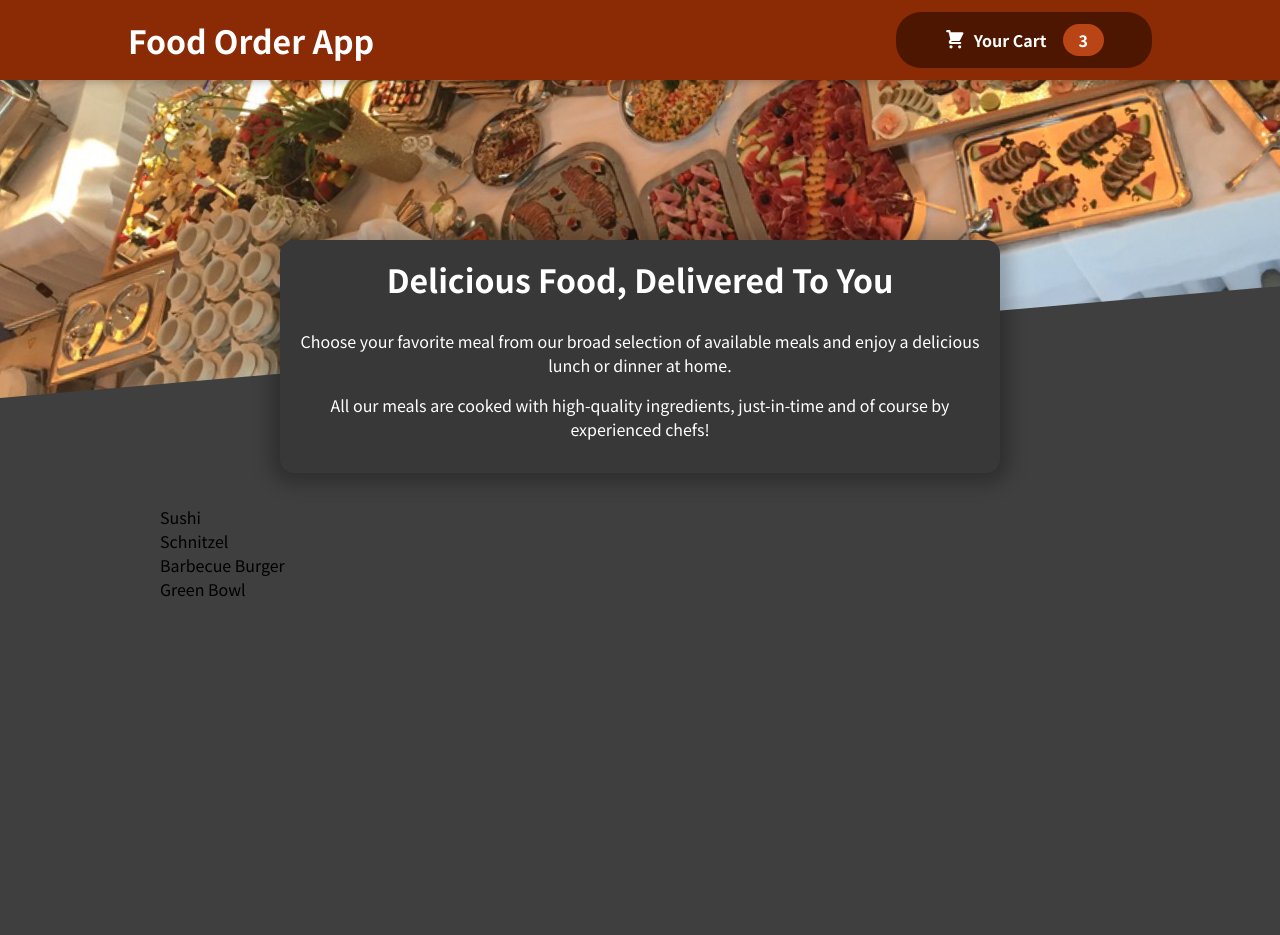
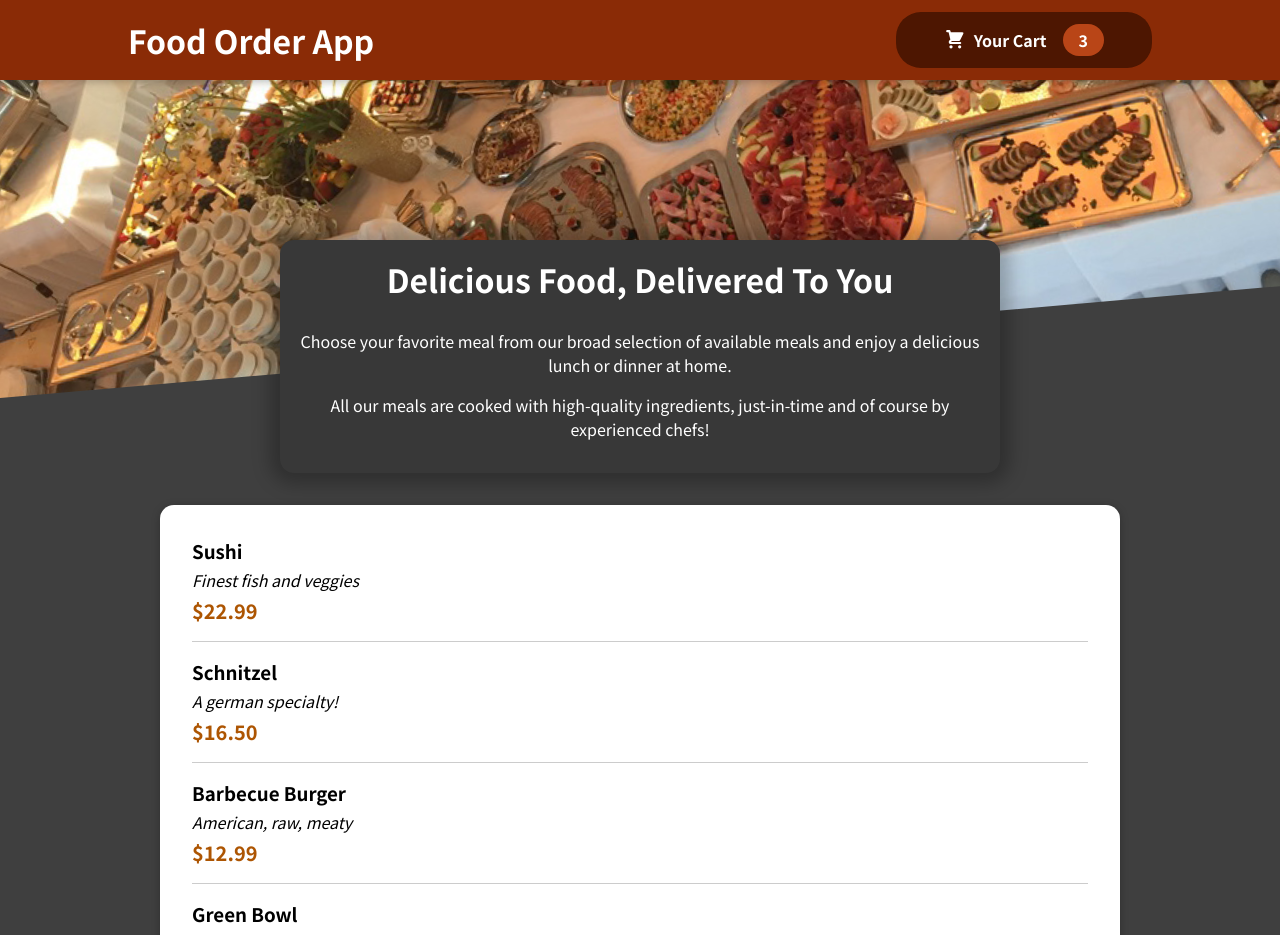
Before and after one commit to thuantran664488/React-FOOD-ORDER, a React (Create React App) app in the folder FOOD-ORDER-project/: page / in a window 1280 px wide. Shown: the top 935 px of the page. Before the commit the page ends 800 px from the top, so only its background shows below. Built offline with nearby package versions, Linux system fonts and the light colour scheme.

Commit message:
add Card, MealItem

```diff
--- a/FOOD-ORDER-project/src/components/Meals/AvailableMeals.js
+++ b/FOOD-ORDER-project/src/components/Meals/AvailableMeals.js
@@ -1,4 +1,6 @@
 import classes from "./AvailableMeals.module.css";
+import Card from "../UI/Card";
+import MealItem from "./MealItem/MealItem";
 
 const DUMMY_MEALS = [
   {
@@ -28,11 +30,22 @@
 ];
 
 const AvailableMeals = () => {
-  const mealsList = DUMMY_MEALS.map((meal) => <li>{meal.name}</li>);
+  const mealsList = DUMMY_MEALS.map((meal) => (
+    <MealItem
+      key={meal.id}
+      name={meal.name}
+      description={meal.description}
+      price={meal.price}
+    >
+      {meal.name}
+    </MealItem>
+  ));
 
   return (
     <section className={classes.meals}>
-      <ul>{mealsList}</ul>
+      <Card>
+        <ul>{mealsList}</ul>
+      </Card>
     </section>
   );
 };
--- /dev/null
+++ b/FOOD-ORDER-project/src/components/Meals/MealItem/MealItem.js
@@ -0,0 +1,20 @@
+import classes from "./MealItem.module.css";
+
+const MealItem = (props) => {
+  const price = `$${props.price.toFixed(2)}`;
+
+  return (
+    <li className={classes.meal}>
+      <div>
+        <h3>{props.name}</h3>
+        <div className={classes.description}>{props.description}</div>
+        <div className={classes.price}>{price}</div>
+      </div>
+      <div>
+        <form></form>
+      </div>
+    </li>
+  );
+};
+
+export default MealItem;
--- /dev/null
+++ b/FOOD-ORDER-project/src/components/Meals/MealItem/MealItem.module.css
@@ -0,0 +1,22 @@
+.meal {
+    display: flex;
+    justify-content: space-between;
+    margin: 1rem;
+    padding-bottom: 1rem;
+    border-bottom: 1px solid #ccc;
+  }
+
+  .meal h3 {
+    margin: 0 0 0.25rem 0;
+  }
+
+  .description {
+    font-style: italic;
+  }
+
+  .price {
+    margin-top: 0.25rem;
+    font-weight: bold;
+    color: #ad5502;
+    font-size: 1.25rem;
+  }
--- /dev/null
+++ b/FOOD-ORDER-project/src/components/Meals/MealItem/MealItemForm.js
@@ -0,0 +1,3 @@
+const MealItemForm = (props) => {};
+
+export default MealItemForm;
--- /dev/null
+++ b/FOOD-ORDER-project/src/components/UI/Card.js
@@ -0,0 +1,7 @@
+import classes from "./Card.module.css";
+
+const Card = (props) => {
+  return <div className={classes.card}>{props.children}</div>;
+};
+
+export default Card;
--- /dev/null
+++ b/FOOD-ORDER-project/src/components/UI/Card.module.css
@@ -0,0 +1,6 @@
+.card {
+    padding: 1rem;
+    box-shadow: 0 2px 8px rgba(0, 0, 0, 0.25);
+    border-radius: 14px;
+    background-color: white;
+  }
```
